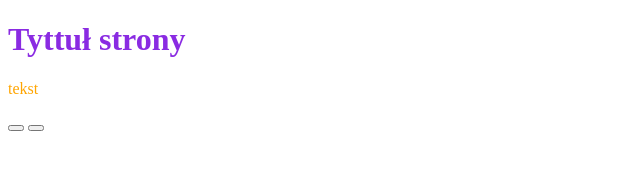
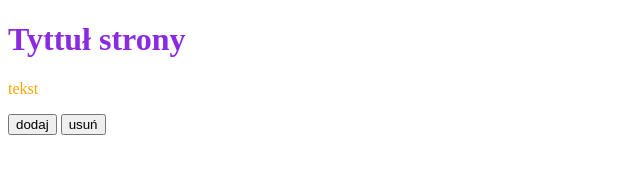
Before and after one commit to Silentius222/JS-zadanie37, a plain HTML site: page index.html in a window 1280 px wide. Shown: the whole page, without its empty margins (0-640 px from the left). Drawn offline with Linux system fonts and the light colour scheme; files that its build step writes are made by us from their sources; files whose address does not match are found by name.

Commit message:
Update index.html

```diff
--- a/index.html
+++ b/index.html
@@ -10,8 +10,8 @@
 <body id="tlo">
     <h1 class="tytul">Tyttuł strony</h1>
     <p class="tekst">tekst</p>
-    <button id="dodaj"></button>
-    <button id="usun"></button>
+    <button id="dodaj">dodaj</button>
+    <button id="usun">usuń</button>
 
     <script src="js/main.js"></script>
 </body>
```
